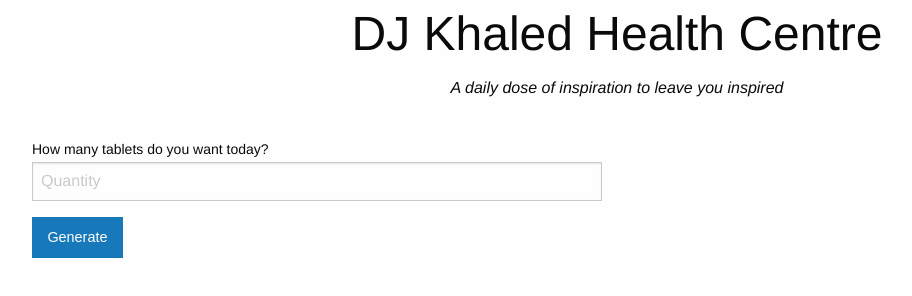
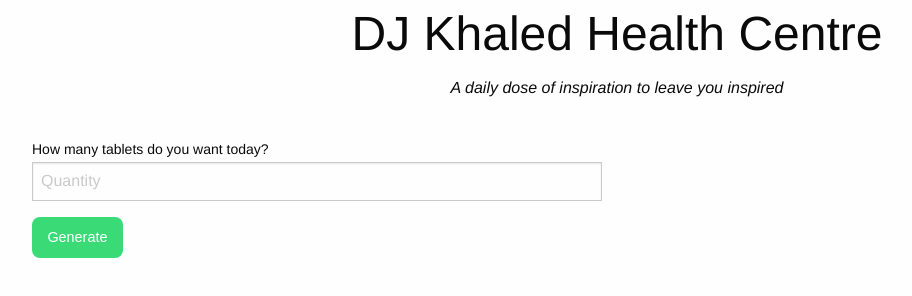
Before and after one commit to Dotunj/DJ-Khaled-Quotes, a plain HTML site: page index.html in a window 1280 px wide. Shown: the whole page, without its empty margins (23-935 px from the left). Drawn offline with Linux system fonts and the light colour scheme.

Commit message:
Added button style

```diff
--- a/index.html
+++ b/index.html
@@ -8,7 +8,6 @@
     <link rel="stylesheet" href="assets/css/foundation.css" />
     <link rel="stylesheet" href="assets/css/style.css" />
      <link href="https://fonts.googleapis.com/css?family=Open+Sans:300,400,600,700|Quicksand:300,700" rel="stylesheet">
-    <link rel="stylesheet" href="https://cdnjs.cloudflare.com/ajax/libs/font-awesome/4.7.0/css/font-awesome.min.css">
 </head>
 <body>
 	<!--Introduction Section-->
@@ -25,7 +24,7 @@
                   <label>How many tablets do you want today?
                   <input type="number" name="quantity" id="quantity" placeholder="Quantity" required>
                   </label>
-              <input class="button" type="button" id="button" onclick="genKhaled('spot'); show('spot')" value="Generate">
+              <input class="success button" type="button" id="button" onclick="genKhaled('spot'); show('spot')" value="Generate">
 	</form>
 	<div class="row">
      <div id="spot" class="large-12 columns"></div>
```
